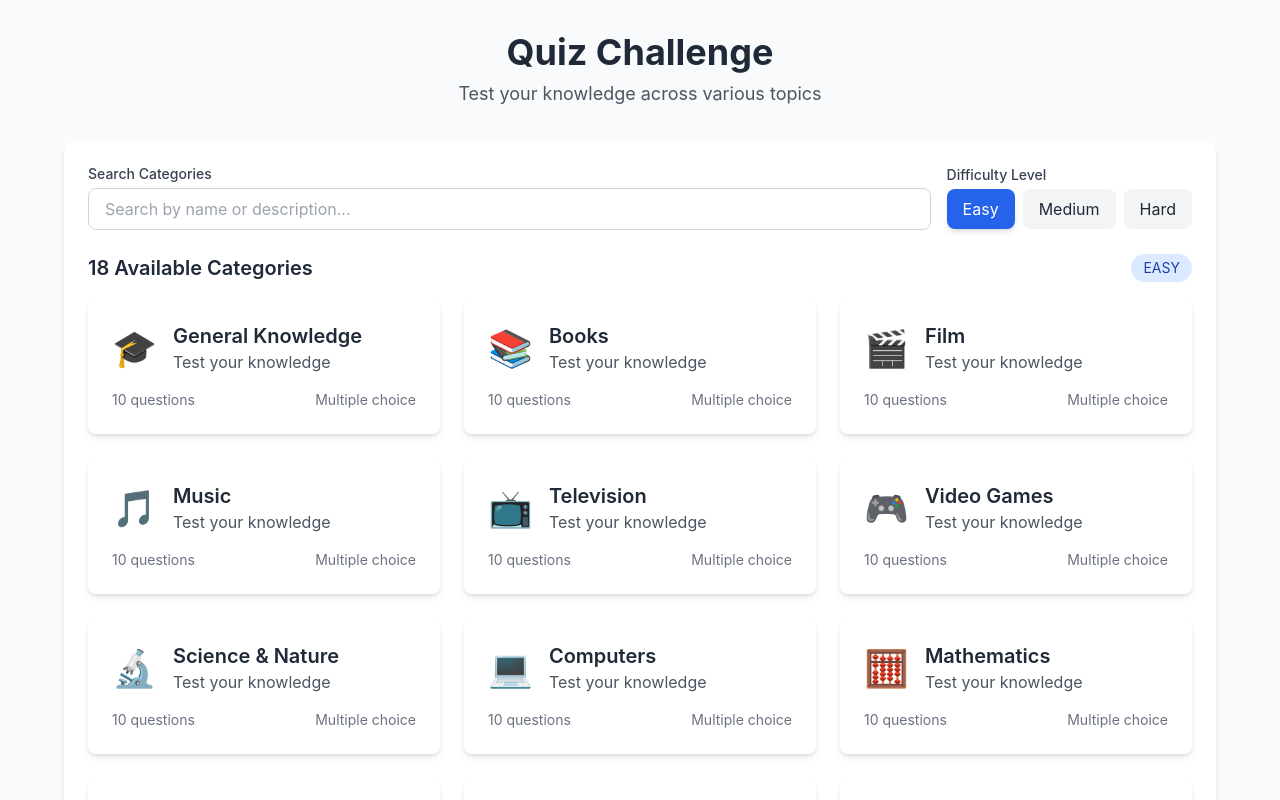
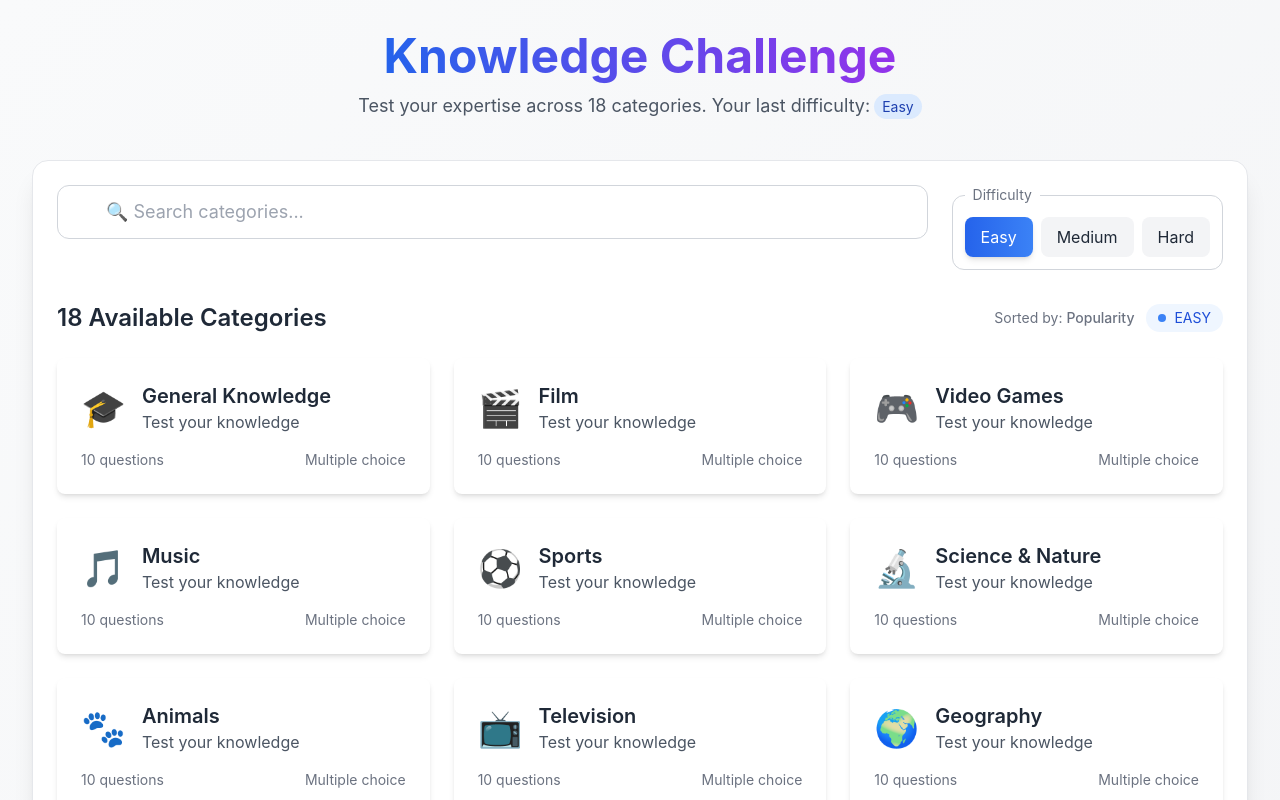
Before and after one commit to AnasZbairi/QUIZZme, a React (Create React App) app: page / in a window 1280 px wide. Shown: the top 800 px of the page. Built offline with nearby package versions, Linux system fonts and the light colour scheme.

Commit message:
Update Home.jsx

```diff
--- a/src/pages/Home.jsx
+++ b/src/pages/Home.jsx
@@ -1,78 +1,127 @@
-import { useState } from 'react';
+import { useState, useEffect } from 'react';
 import { useNavigate } from 'react-router-dom';
 import QuizCard from '../components/QuizCard';
+import LoadingSpinner from '../components/LoadingSpinner';
+import ErrorMessage from '../components/ErrorMessage';
 
 const Home = () => {
   const navigate = useNavigate();
-  const [difficulty, setDifficulty] = useState('easy');
+  const [difficulty, setDifficulty] = useState(() => {
+    return localStorage.getItem('quizDifficulty') || 'easy';
+  });
   const [searchTerm, setSearchTerm] = useState('');
+  const [isLoading, setIsLoading] = useState(false);
+  const [error, setError] = useState(null);
+  const [categoryStats, setCategoryStats] = useState({});
 
+  // Enhanced categories with popularity scores
   const categories = [
-    { id: '9', name: 'General Knowledge', description: 'Test your common knowledge' },
-    { id: '10', name: 'Books', description: 'Literature and authors' },
-    { id: '11', name: 'Film', description: 'Movies and cinema' },
-    { id: '12', name: 'Music', description: 'Artists and albums' },
-    { id: '14', name: 'Television', description: 'TV shows and series' },
-    { id: '15', name: 'Video Games', description: 'Consoles and gaming' },
-    { id: '17', name: 'Science & Nature', description: 'Biology and physics' },
-    { id: '18', name: 'Computers', description: 'Tech and programming' },
-    { id: '19', name: 'Mathematics', description: 'Numbers and equations' },
-    { id: '20', name: 'Mythology', description: 'Gods and legends' },
-    { id: '21', name: 'Sports', description: 'Athletes and competitions' },
-    { id: '22', name: 'Geography', description: 'Countries and capitals' },
-    { id: '23', name: 'History', description: 'Past events and civilizations' },
-    { id: '24', name: 'Politics', description: 'Governments and systems' },
-    { id: '25', name: 'Art', description: 'Paintings and artists' },
-    { id: '26', name: 'Celebrities', description: 'Famous personalities' },
-    { id: '27', name: 'Animals', description: 'Creatures and wildlife' },
-    { id: '28', name: 'Vehicles', description: 'Cars and transportation' },
+    { id: '9', name: 'General Knowledge', description: 'Common facts everyone should know', popularity: 95 },
+    { id: '10', name: 'Books', description: 'Literature and famous authors', popularity: 75 },
+    { id: '11', name: 'Film', description: 'Movies and cinema history', popularity: 90 },
+    { id: '12', name: 'Music', description: 'Artists, albums, and genres', popularity: 85 },
+    { id: '14', name: 'Television', description: 'TV shows and series', popularity: 80 },
+    { id: '15', name: 'Video Games', description: 'Consoles and gaming culture', popularity: 88 },
+    { id: '17', name: 'Science & Nature', description: 'Biology, physics, and chemistry', popularity: 82 },
+    { id: '18', name: 'Computers', description: 'Tech and programming', popularity: 78 },
+    { id: '19', name: 'Mathematics', description: 'Numbers and equations', popularity: 70 },
+    { id: '20', name: 'Mythology', description: 'Gods and ancient legends', popularity: 65 },
+    { id: '21', name: 'Sports', description: 'Athletes and competitions', popularity: 83 },
+    { id: '22', name: 'Geography', description: 'Countries and capitals', popularity: 79 },
+    { id: '23', name: 'History', description: 'Historical events', popularity: 77 },
+    { id: '24', name: 'Politics', description: 'Governments and systems', popularity: 68 },
+    { id: '25', name: 'Art', description: 'Paintings and artists', popularity: 72 },
+    { id: '26', name: 'Celebrities', description: 'Famous personalities', popularity: 74 },
+    { id: '27', name: 'Animals', description: 'Creatures and wildlife', popularity: 81 },
+    { id: '28', name: 'Vehicles', description: 'Cars and transportation', popularity: 66 },
   ];
 
-  const filteredCategories = categories.filter(category =>
+  // Load category stats from localStorage
+  useEffect(() => {
+    const stats = JSON.parse(localStorage.getItem('categoryStats')) || {};
+    setCategoryStats(stats);
+  }, []);
+
+  const filteredCategories = categories
+    .filter(category =>
       category.name.toLowerCase().includes(searchTerm.toLowerCase()) ||
       category.description.toLowerCase().includes(searchTerm.toLowerCase())
-  );
+    )
+    .sort((a, b) => {
+      // Sort by popularity (from API) and then by user attempts
+      const aAttempts = categoryStats[a.id]?.attempts || 0;
+      const bAttempts = categoryStats[b.id]?.attempts || 0;
+      return (b.popularity + bAttempts) - (a.popularity + aAttempts);
+    });
 
   const startQuiz = (categoryId) => {
+    // Update stats
+    const newStats = {
+      ...categoryStats,
+      [categoryId]: {
+        attempts: (categoryStats[categoryId]?.attempts || 0) + 1,
+        lastAttempt: new Date().toISOString()
+      }
+    };
+    localStorage.setItem('categoryStats', JSON.stringify(newStats));
+    localStorage.setItem('quizDifficulty', difficulty);
+
     navigate(`/quiz?category=${categoryId}&difficulty=${difficulty}`);
   };
 
+  if (isLoading) return <LoadingSpinner fullScreen />;
+  if (error) return <ErrorMessage message={error} onRetry={() => setError(null)} />;
+
   return (
-    <div className="min-h-screen bg-gray-50 p-4 md:p-8">
-      <div className="max-w-6xl mx-auto">
-        <header className="text-center mb-8">
-          <h1 className="text-4xl font-bold text-gray-800 mb-2">Quiz Challenge</h1>
-          <p className="text-lg text-gray-600">Test your knowledge across various topics</p>
+    <div className="min-h-screen bg-gradient-to-br from-gray-50 to-gray-100 p-4 md:p-8">
+      <div className="max-w-7xl mx-auto">
+        <header className="text-center mb-10">
+          <h1 className="text-4xl md:text-5xl font-bold text-gray-800 mb-3">
+            <span className="bg-clip-text text-transparent bg-gradient-to-r from-blue-600 to-purple-600">
+              Knowledge Challenge
+            </span>
+          </h1>
+          <p className="text-lg text-gray-600 max-w-2xl mx-auto">
+            Test your expertise across {categories.length} categories. Your last difficulty:
+            <span className="ml-1 px-2 py-1 bg-blue-100 text-blue-800 rounded-full text-sm capitalize">
+              {difficulty}
+            </span>
+          </p>
         </header>
 
-        <div className="bg-white rounded-xl shadow-md p-6 mb-8">
-          <div className="flex flex-col md:flex-row md:items-center justify-between gap-4 mb-6">
+        <div className="bg-white rounded-2xl shadow-xl p-6 mb-10 border border-gray-200">
+          <div className="flex flex-col lg:flex-row gap-6 mb-8">
             <div className="flex-1">
-              <label htmlFor="search" className="block text-sm font-medium text-gray-700 mb-1">
-                Search Categories
-              </label>
+              <div className="relative">
                 <input
                   type="text"
-                id="search"
-                placeholder="Search by name or description..."
-                className="w-full px-4 py-2 border border-gray-300 rounded-lg focus:ring-2 focus:ring-blue-500 focus:border-blue-500"
+                  placeholder="🔍 Search categories..."
+                  className="w-full px-5 py-3 text-lg border border-gray-300 rounded-xl focus:ring-2 focus:ring-blue-400 focus:border-blue-400 pl-12"
                   value={searchTerm}
                   onChange={(e) => setSearchTerm(e.target.value)}
                 />
+                {searchTerm && (
+                  <button
+                    onClick={() => setSearchTerm('')}
+                    className="absolute right-3 top-3 text-gray-400 hover:text-gray-600"
+                  >
+                    ✕
+                  </button>
+                )}
+              </div>
             </div>
 
-            <div>
-              <label className="block text-sm font-medium text-gray-700 mb-1">
-                Difficulty Level
-              </label>
-              <div className="flex space-x-2">
+            <div className="w-full lg:w-auto">
+              <fieldset className="border border-gray-300 rounded-xl p-3">
+                <legend className="px-2 text-sm text-gray-500">Difficulty</legend>
+                <div className="flex flex-wrap gap-2">
                   {['easy', 'medium', 'hard'].map((level) => (
                     <button
                       key={level}
                       onClick={() => setDifficulty(level)}
-                    className={`px-4 py-2 rounded-lg capitalize transition-colors ${
+                      className={`px-4 py-2 rounded-lg capitalize transition-all ${
                         difficulty === level
-                        ? 'bg-blue-600 text-white shadow-md'
+                          ? 'bg-gradient-to-r from-blue-600 to-blue-500 text-white shadow-md'
                           : 'bg-gray-100 text-gray-800 hover:bg-gray-200'
                       }`}
                     >
@@ -80,45 +129,58 @@ const Home = () => {
                     </button>
                   ))}
                 </div>
+              </fieldset>
             </div>
           </div>
 
-          <div className="mb-4 flex items-center justify-between">
-            <h2 className="text-xl font-semibold text-gray-800">
+          <div className="mb-6 flex flex-col sm:flex-row justify-between items-start sm:items-center gap-4">
+            <h2 className="text-2xl font-semibold text-gray-800">
               {filteredCategories.length} Available Categories
             </h2>
-            <span className="px-3 py-1 bg-blue-100 text-blue-800 text-sm rounded-full">
+            <div className="flex items-center gap-3">
+              <span className="text-sm text-gray-500">
+                Sorted by: <span className="font-medium">Popularity</span>
+              </span>
+              <span className="px-3 py-1 bg-blue-50 text-blue-700 text-sm rounded-full flex items-center">
+                <span className="w-2 h-2 bg-blue-500 rounded-full mr-2"></span>
                 {difficulty.toUpperCase()}
               </span>
             </div>
+          </div>
 
           {filteredCategories.length === 0 ? (
-            <div className="text-center py-12">
-              <p className="text-gray-500 text-lg">No categories found matching your search</p>
+            <div className="text-center py-16">
+              <div className="text-6xl mb-4">🔍</div>
+              <h3 className="text-xl font-medium text-gray-700 mb-2">No categories found</h3>
+              <p className="text-gray-500 mb-4">Try different search terms</p>
               <button
                 onClick={() => setSearchTerm('')}
-                className="mt-4 text-blue-600 hover:underline"
+                className="px-5 py-2 bg-blue-600 text-white rounded-lg hover:bg-blue-700 transition-colors"
               >
-                Clear search
+                Show All Categories
               </button>
             </div>
           ) : (
             <div className="grid grid-cols-1 sm:grid-cols-2 lg:grid-cols-3 gap-6">
               {filteredCategories.map((category) => (
-                <div
+                <QuizCard
                   key={category.id}
+                  category={category}
+                  stats={categoryStats[category.id]}
                   onClick={() => startQuiz(category.id)}
-                  className="cursor-pointer transition-transform hover:scale-[1.02] active:scale-95"
-                >
-                  <QuizCard category={category} />
-                </div>
+                />
               ))}
             </div>
           )}
         </div>
 
-        <footer className="text-center text-gray-500 text-sm mt-12">
-          <p>Powered by Open Trivia Database | Questions are randomized</p>
+        <footer className="text-center text-gray-500 text-sm mt-12 pb-10">
+          <p className="mb-2">Data provided by the Open Trivia Database API</p>
+          <div className="flex justify-center gap-4">
+            <span>v1.0.0</span>
+            <span>•</span>
+            <span>{new Date().getFullYear()}</span>
+          </div>
         </footer>
       </div>
     </div>
```
Lines whose indentation alone changed are shown as unchanged.
